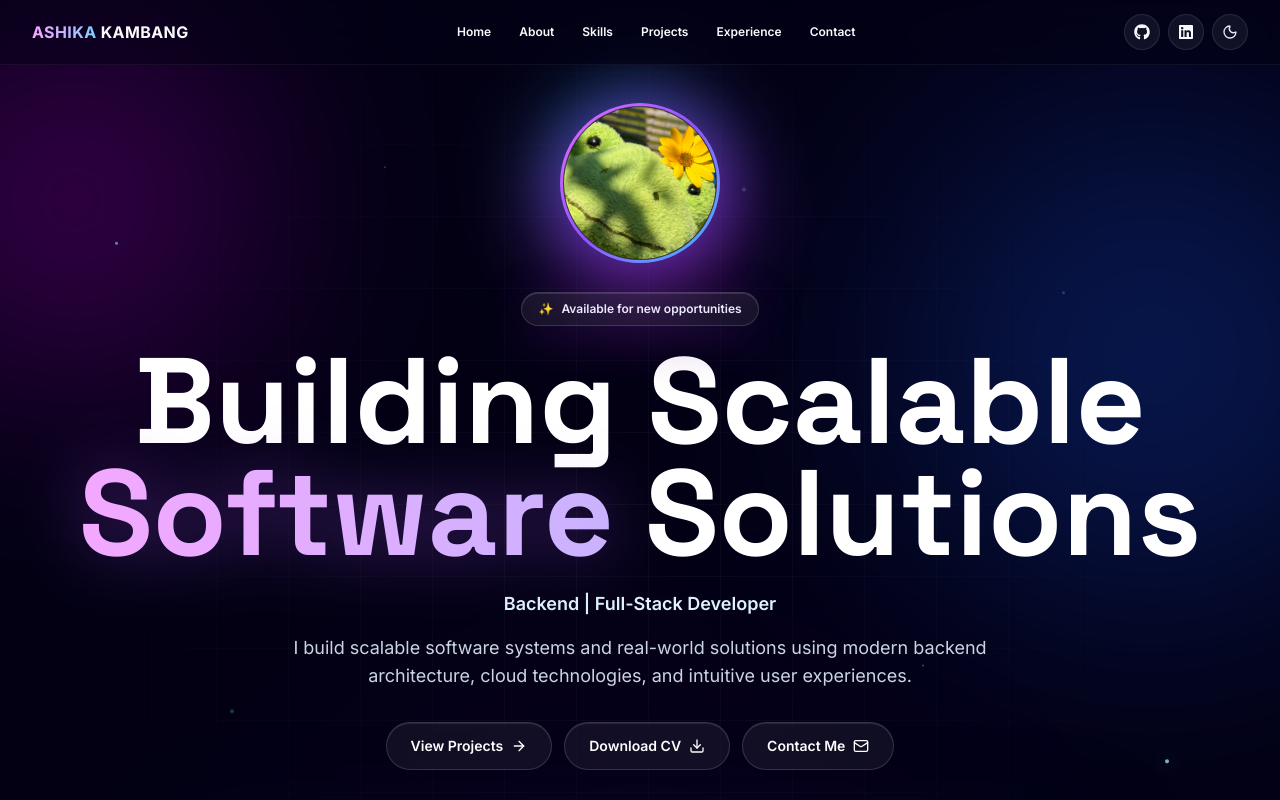
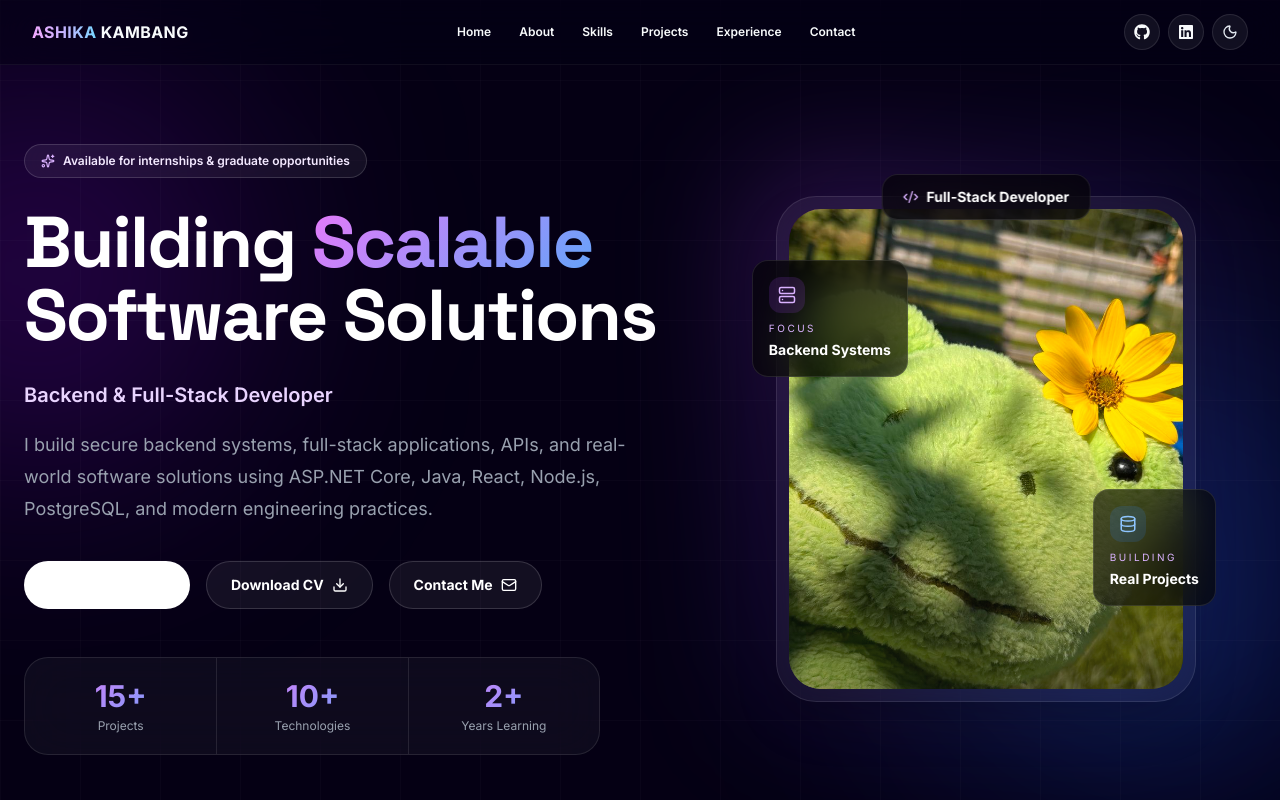
Before and after one commit to akirakaori/my-portfolio, a Next.js app: page / in a window 1280 px wide. Shown: the top 800 px of the page. Built offline with nearby package versions, Linux system fonts and the light colour scheme.

Commit message:
fixed the cod eof ht ehero section

```diff
--- a/src/components/HeroSection.tsx
+++ b/src/components/HeroSection.tsx
@@ -1,283 +1,156 @@
 "use client";
 
 import Image from "next/image";
-import { useMemo, useState } from "react";
 import { motion } from "motion/react";
 import {
-  ArrowDown,
   ArrowRight,
-  BriefcaseBusiness,
-  Code2,
   Download,
   Mail,
   Sparkles,
-  Zap,
+  Code2,
+  Database,
+  Server,
 } from "lucide-react";
 
-import { cn } from "../lib/utils";
-
 const stats = [
-  { value: "2+", label: "Years Experience", icon: BriefcaseBusiness },
-  { value: "15+", label: "Projects Completed", icon: Code2 },
-  { value: "10+", label: "Technologies", icon: Zap },
-  { value: "100%", label: "Commitment", icon: Sparkles },
+  { value: "15+", label: "Projects" },
+  { value: "10+", label: "Technologies" },
+  { value: "2+", label: "Years Learning" },
 ];
 
-const particles = [
-  { left: "9%", top: "24%", size: 3, delay: 0.1, duration: 5.5 },
-  { left: "18%", top: "68%", size: 4, delay: 1.1, duration: 6.2 },
-  { left: "30%", top: "16%", size: 2, delay: 0.6, duration: 5.8 },
-  { left: "42%", top: "78%", size: 3, delay: 1.8, duration: 6.8 },
-  { left: "58%", top: "18%", size: 4, delay: 0.8, duration: 5.6 },
-  { left: "72%", top: "64%", size: 2, delay: 1.5, duration: 6.1 },
-  { left: "83%", top: "28%", size: 3, delay: 0.3, duration: 5.9 },
-  { left: "91%", top: "74%", size: 4, delay: 2.1, duration: 6.5 },
-];
-
-const fadeUp = {
-  hidden: { opacity: 0, y: 26 },
-  visible: { opacity: 1, y: 0 },
-};
-
-function HeroButton({
-  children,
-  className,
-  href,
-  download,
-  variant = "secondary",
-}: {
-  children: React.ReactNode;
-  className?: string;
-  href: string;
-  download?: boolean;
-  variant?: "primary" | "secondary";
-}) {
-  return (
-    <motion.a
-      whileHover={{ y: -3, scale: 1.02 }}
-      whileTap={{ scale: 0.98 }}
-      href={href}
-      download={download}
-      className={cn(
-        "group inline-flex h-12 w-full items-center justify-center gap-2 rounded-full px-6 text-sm font-semibold transition sm:w-auto",
-        "focus-visible:outline focus-visible:outline-2 focus-visible:outline-offset-4 focus-visible:outline-violet-300",
-        variant === "primary"
-          ? "bg-white text-slate-950 shadow-[0_0_38px_rgba(147,51,234,0.32)] hover:bg-violet-50"
-          : "border border-white/15 bg-white/[0.06] text-white shadow-[inset_0_1px_0_rgba(255,255,255,0.09)] backdrop-blur-xl hover:border-white/25 hover:bg-white/[0.1]",
-        className,
-      )}
-    >
-      {children}
-    </motion.a>
-  );
-}
-
 export default function HeroSection() {
-  const [imageFailed, setImageFailed] = useState(false);
-
-  const particleNodes = useMemo(
-    () =>
-      particles.map((particle, index) => (
-        <motion.span
-          key={`${particle.left}-${particle.top}`}
-          aria-hidden="true"
-          className="absolute rounded-full bg-cyan-200 shadow-[0_0_18px_rgba(125,211,252,0.95)]"
-          style={{
-            left: particle.left,
-            top: particle.top,
-            height: particle.size,
-            width: particle.size,
-          }}
-          animate={{ opacity: [0.18, 0.95, 0.18], y: [0, -18, 0] }}
-          transition={{
-            delay: particle.delay + index * 0.05,
-            duration: particle.duration,
-            ease: "easeInOut",
-            repeat: Infinity,
-          }}
-        />
-      )),
-    [],
-  );
-
   return (
     <section
       id="home"
-      className={cn(
-        "relative isolate flex min-h-screen overflow-hidden bg-[#030014] px-4 text-white sm:px-6 lg:px-8",
-      )}
+      className="relative min-h-screen overflow-hidden bg-[#050014] px-6 pt-36 pb-20 text-white"
     >
-      <div className="pointer-events-none absolute inset-0 -z-20">
-        <motion.div
-          aria-hidden="true"
-          className="absolute -left-24 top-10 h-80 w-80 rounded-full bg-fuchsia-600/30 blur-[110px]"
-          animate={{ scale: [1, 1.18, 1], x: [0, 24, 0] }}
-          transition={{ duration: 9, repeat: Infinity, ease: "easeInOut" }}
-        />
-        <motion.div
-          aria-hidden="true"
-          className="absolute right-[-10%] top-20 h-[32rem] w-[32rem] rounded-full bg-blue-600/25 blur-[130px]"
-          animate={{ scale: [1.08, 0.94, 1.08], y: [0, 28, 0] }}
-          transition={{ duration: 10, repeat: Infinity, ease: "easeInOut" }}
-        />
-        <motion.div
-          aria-hidden="true"
-          className="absolute bottom-[-16rem] left-1/2 h-[34rem] w-[34rem] -translate-x-1/2 rounded-full bg-violet-700/20 blur-[140px]"
-          animate={{ opacity: [0.45, 0.75, 0.45] }}
-          transition={{ duration: 7, repeat: Infinity, ease: "easeInOut" }}
-        />
-        <div className="absolute inset-0 bg-[linear-gradient(rgba(255,255,255,0.035)_1px,transparent_1px),linear-gradient(90deg,rgba(255,255,255,0.035)_1px,transparent_1px)] bg-[size:72px_72px] [mask-image:radial-gradient(circle_at_center,black,transparent_78%)]" />
-        {particleNodes}
+      <div className="pointer-events-none absolute inset-0">
+        <div className="absolute left-[-12%] top-20 h-96 w-96 rounded-full bg-purple-600/25 blur-[130px]" />
+        <div className="absolute right-[-10%] bottom-10 h-[30rem] w-[30rem] rounded-full bg-blue-600/20 blur-[130px]" />
+        <div className="absolute inset-0 bg-[linear-gradient(rgba(255,255,255,0.035)_1px,transparent_1px),linear-gradient(90deg,rgba(255,255,255,0.035)_1px,transparent_1px)] bg-[size:80px_80px] opacity-60" />
       </div>
 
-      <div className="mx-auto flex w-full max-w-7xl flex-col items-center justify-center pb-10 pt-24 text-center sm:pt-28">
+      <div className="relative z-10 mx-auto grid max-w-7xl items-center gap-14 lg:grid-cols-[1fr_0.85fr]">
         <motion.div
-          variants={fadeUp}
-          initial="hidden"
-          animate="visible"
-          transition={{ duration: 0.7, ease: "easeOut" }}
-          className="relative mb-5"
+          initial={{ opacity: 0, y: 24 }}
+          animate={{ opacity: 1, y: 0 }}
+          transition={{ duration: 0.7 }}
         >
-          <motion.div
-            className="absolute -inset-5 rounded-full bg-gradient-to-r from-fuchsia-500 via-violet-500 to-cyan-400 opacity-50 blur-2xl"
-            animate={{ rotate: 360, scale: [1, 1.06, 1] }}
-            transition={{ rotate: { duration: 10, repeat: Infinity, ease: "linear" }, scale: { duration: 4, repeat: Infinity } }}
-          />
-          <motion.div
-            animate={{ y: [0, -10, 0] }}
-            transition={{ duration: 5, repeat: Infinity, ease: "easeInOut" }}
-            className="relative grid h-32 w-32 place-items-center rounded-full bg-gradient-to-br from-fuchsia-400 via-violet-500 to-sky-400 p-[3px] shadow-[0_0_54px_rgba(124,58,237,0.48)] sm:h-40 sm:w-40"
-          >
-            <div className="relative h-full w-full overflow-hidden rounded-full border border-white/20 bg-slate-950">
-              {imageFailed ? (
-                <div className="grid h-full w-full place-items-center bg-[radial-gradient(circle_at_35%_25%,rgba(125,211,252,0.36),transparent_32%),linear-gradient(135deg,#1e1b4b,#581c87_52%,#082f49)] text-4xl font-black text-white">
-                  AK
+          <div className="mb-7 inline-flex items-center gap-2 rounded-full border border-white/15 bg-white/[0.06] px-4 py-2 text-xs font-semibold text-purple-100 backdrop-blur-xl">
+            <Sparkles size={14} className="text-purple-300" />
+            Available for internships & graduate opportunities
+          </div>
+
+          <h1 className="max-w-4xl text-5xl font-black leading-[1.02] tracking-tight md:text-6xl xl:text-7xl">
+            Building{" "}
+            <span className="gradient-text">Scalable</span>
+            <br />
+            Software Solutions
+          </h1>
+
+          <p className="mt-7 text-xl font-semibold text-purple-200">
+            Backend & Full-Stack Developer
+          </p>
+
+          <p className="mt-5 max-w-2xl text-lg leading-8 text-gray-400">
+            I build secure backend systems, full-stack applications, APIs, and
+            real-world software solutions using ASP.NET Core, Java, React,
+            Node.js, PostgreSQL, and modern engineering practices.
+          </p>
+
+          <div className="mt-9 flex flex-col gap-4 sm:flex-row">
+            <a
+              href="#projects"
+              className="inline-flex h-12 items-center justify-center gap-2 rounded-full bg-white px-6 text-sm font-bold text-black transition hover:bg-purple-100"
+            >
+              View Projects <ArrowRight size={16} />
+            </a>
+
+            <a
+              href="/cv/Ashika-Kambang-Resume.pdf"
+              download
+              className="inline-flex h-12 items-center justify-center gap-2 rounded-full border border-white/15 bg-white/[0.06] px-6 text-sm font-bold text-white transition hover:bg-white/10"
+            >
+              Download CV <Download size={16} />
+            </a>
+
+            <a
+              href="#contact"
+              className="inline-flex h-12 items-center justify-center gap-2 rounded-full border border-white/15 bg-white/[0.06] px-6 text-sm font-bold text-white transition hover:bg-white/10"
+            >
+              Contact Me <Mail size={16} />
+            </a>
+          </div>
+
+          <div className="mt-12 grid max-w-xl grid-cols-3 overflow-hidden rounded-3xl border border-white/10 bg-white/[0.04] backdrop-blur-xl">
+            {stats.map((stat, index) => (
+              <div
+                key={stat.label}
+                className={`p-5 text-center ${
+                  index !== 0 ? "border-l border-white/10" : ""
+                }`}
+              >
+                <div className="gradient-text text-3xl font-black">
+                  {stat.value}
                 </div>
-              ) : (
-                <Image
-                  src="/profile.jpg"
-                  alt="Portrait of Ashika Kambang"
-                  fill
-                  priority
-                  sizes="(max-width: 640px) 128px, 160px"
-                  className="object-cover"
-                  onError={() => setImageFailed(true)}
-                />
-              )}
-            </div>
-          </motion.div>
+                <p className="mt-1 text-xs text-gray-400">{stat.label}</p>
+              </div>
+            ))}
+          </div>
         </motion.div>
 
         <motion.div
-          variants={fadeUp}
-          initial="hidden"
-          animate="visible"
-          transition={{ duration: 0.65, delay: 0.12, ease: "easeOut" }}
-          className="mb-5 inline-flex items-center gap-2 rounded-full border border-white/15 bg-white/[0.07] px-4 py-2 text-xs font-semibold text-violet-100 shadow-[inset_0_1px_0_rgba(255,255,255,0.12),0_14px_48px_rgba(88,28,135,0.28)] backdrop-blur-2xl"
+          initial={{ opacity: 0, scale: 0.94, x: 24 }}
+          animate={{ opacity: 1, scale: 1, x: 0 }}
+          transition={{ duration: 0.8 }}
+          className="relative mx-auto w-full max-w-[420px]"
         >
-          <span aria-hidden="true">✨</span>
-          Available for new opportunities
+          <div className="absolute -inset-6 rounded-[3rem] bg-gradient-to-br from-purple-500/30 via-violet-500/10 to-blue-500/20 blur-3xl" />
+
+          <div className="relative rounded-[2.5rem] border border-white/10 bg-white/[0.05] p-3 shadow-2xl backdrop-blur-xl">
+            <div className="relative h-[480px] overflow-hidden rounded-[2rem] bg-gradient-to-br from-purple-950 to-slate-950">
+              <Image
+                src="/profile.jpg"
+                alt="Ashika Kambang"
+                fill
+                priority
+                sizes="(min-width: 1024px) 420px, 90vw"
+                className="object-cover"
+              />
+
+              <div className="absolute inset-0 bg-gradient-to-t from-[#050014]/45 via-transparent to-transparent" />
+            </div>
+          </div>
+
+          <div className="absolute -left-6 top-16 rounded-2xl border border-white/10 bg-black/60 p-4 backdrop-blur-xl">
+            <div className="mb-2 flex h-9 w-9 items-center justify-center rounded-xl bg-purple-500/15 text-purple-300">
+              <Server size={18} />
+            </div>
+            <p className="text-[10px] uppercase tracking-[0.25em] text-purple-300">
+              Focus
+            </p>
+            <p className="mt-1 text-sm font-bold text-white">
+              Backend Systems
+            </p>
+          </div>
+
+          <div className="absolute -right-5 bottom-24 rounded-2xl border border-white/10 bg-black/60 p-4 backdrop-blur-xl">
+            <div className="mb-2 flex h-9 w-9 items-center justify-center rounded-xl bg-blue-500/15 text-blue-300">
+              <Database size={18} />
+            </div>
+            <p className="text-[10px] uppercase tracking-[0.25em] text-purple-300">
+              Building
+            </p>
+            <p className="mt-1 text-sm font-bold text-white">Real Projects</p>
+          </div>
+
+          <div className="absolute left-1/2 top-[-22px] -translate-x-1/2 rounded-2xl border border-white/10 bg-black/60 px-5 py-3 backdrop-blur-xl">
+            <div className="flex items-center gap-2 text-sm font-bold text-white">
+              <Code2 size={16} className="text-purple-300" />
+              Full-Stack Developer
+            </div>
+          </div>
         </motion.div>
-
-        <motion.h1
-          variants={fadeUp}
-          initial="hidden"
-          animate="visible"
-          transition={{ duration: 0.75, delay: 0.2, ease: "easeOut" }}
-          className="max-w-6xl text-balance text-5xl font-black leading-[0.92] tracking-normal text-white sm:text-7xl md:text-8xl lg:text-[7.6rem]"
-        >
-          Building Scalable
-          <br />
-          <span className="bg-gradient-to-r from-fuchsia-300 via-violet-300 to-cyan-300 bg-[length:220%_auto] bg-clip-text text-transparent drop-shadow-[0_0_34px_rgba(168,85,247,0.42)]">
-            Software
-          </span>{" "}
-          Solutions
-        </motion.h1>
-
-        <motion.p
-          variants={fadeUp}
-          initial="hidden"
-          animate="visible"
-          transition={{ duration: 0.65, delay: 0.32, ease: "easeOut" }}
-          className="mt-5 text-base font-semibold text-sky-100 sm:text-lg"
-        >
-          Backend | Full-Stack Developer
-        </motion.p>
-
-        <motion.p
-          variants={fadeUp}
-          initial="hidden"
-          animate="visible"
-          transition={{ duration: 0.65, delay: 0.42, ease: "easeOut" }}
-          className="mt-4 max-w-3xl text-pretty text-sm leading-7 text-slate-300 sm:text-base md:text-lg"
-        >
-          I build scalable software systems and real-world solutions using modern backend architecture,
-          cloud technologies, and intuitive user experiences.
-        </motion.p>
-
-        <motion.div
-          variants={fadeUp}
-          initial="hidden"
-          animate="visible"
-          transition={{ duration: 0.65, delay: 0.52, ease: "easeOut" }}
-          className="mt-8 flex w-full max-w-xl flex-col items-center justify-center gap-3 sm:flex-row"
-        >
-          <HeroButton href="#projects">
-            View Projects
-            <ArrowRight className="h-4 w-4 transition group-hover:translate-x-1" />
-          </HeroButton>
-          <HeroButton href="/cv/Ashika-Kambang-Resume.pdf" download>
-            Download CV
-            <Download className="h-4 w-4" />
-          </HeroButton>
-          <HeroButton href="#contact">
-            Contact Me
-            <Mail className="h-4 w-4" />
-          </HeroButton>
-        </motion.div>
-
-        <motion.div
-          variants={fadeUp}
-          initial="hidden"
-          animate="visible"
-          transition={{ duration: 0.75, delay: 0.62, ease: "easeOut" }}
-          className="mt-10 grid w-full max-w-4xl grid-cols-2 overflow-hidden rounded-2xl border border-white/10 bg-white/[0.055] shadow-[inset_0_1px_0_rgba(255,255,255,0.1),0_28px_100px_rgba(15,23,42,0.36)] backdrop-blur-2xl md:grid-cols-4"
-        >
-          {stats.map((stat, index) => {
-            const Icon = stat.icon;
-
-            return (
-              <div
-                key={stat.label}
-                className={cn(
-                  "relative flex min-h-28 flex-col items-center justify-center px-3 py-5",
-                  index !== 0 && "md:border-l md:border-white/10",
-                  index % 2 === 1 && "border-l border-white/10 md:border-l",
-                  index > 1 && "border-t border-white/10 md:border-t-0",
-                )}
-              >
-                <Icon className="mb-2 h-4 w-4 text-violet-300" aria-hidden="true" />
-                <strong className="bg-gradient-to-r from-fuchsia-300 to-sky-300 bg-clip-text text-2xl font-black text-transparent sm:text-3xl">
-                  {stat.value}
-                </strong>
-                <span className="mt-1 text-xs font-medium text-slate-400">{stat.label}</span>
-              </div>
-            );
-          })}
-        </motion.div>
-
-        <motion.a
-          href="#about"
-          aria-label="Scroll to about section"
-          initial={{ opacity: 0 }}
-          animate={{ opacity: 1 }}
-          transition={{ delay: 1.1, duration: 0.7 }}
-          className="mt-7 hidden h-11 w-7 items-start justify-center rounded-full border border-white/20 p-2 text-white/70 sm:flex"
-        >
-          <motion.span animate={{ y: [0, 12, 0] }} transition={{ duration: 1.6, repeat: Infinity }}>
-            <ArrowDown className="h-3 w-3" />
-          </motion.span>
-        </motion.a>
       </div>
     </section>
   );
```
